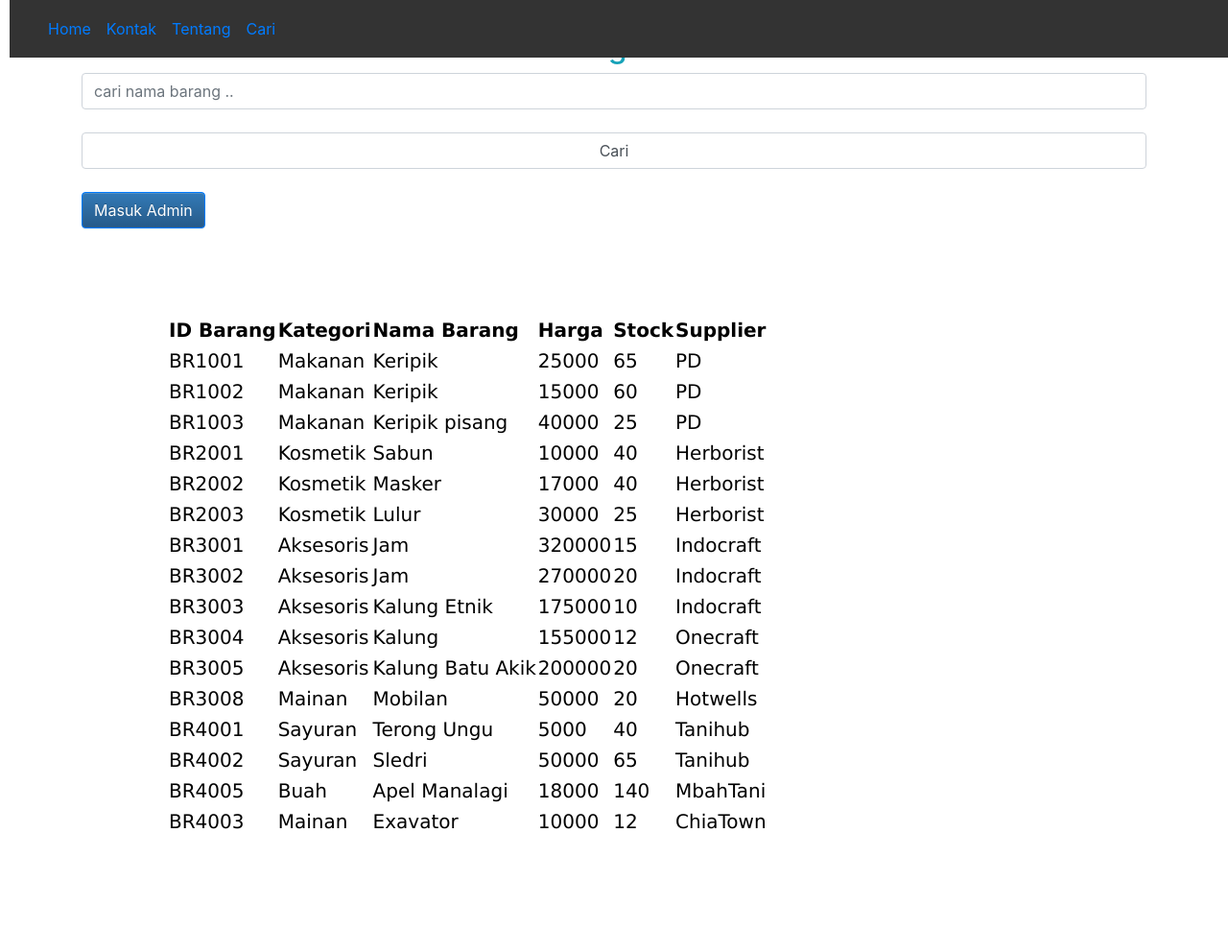
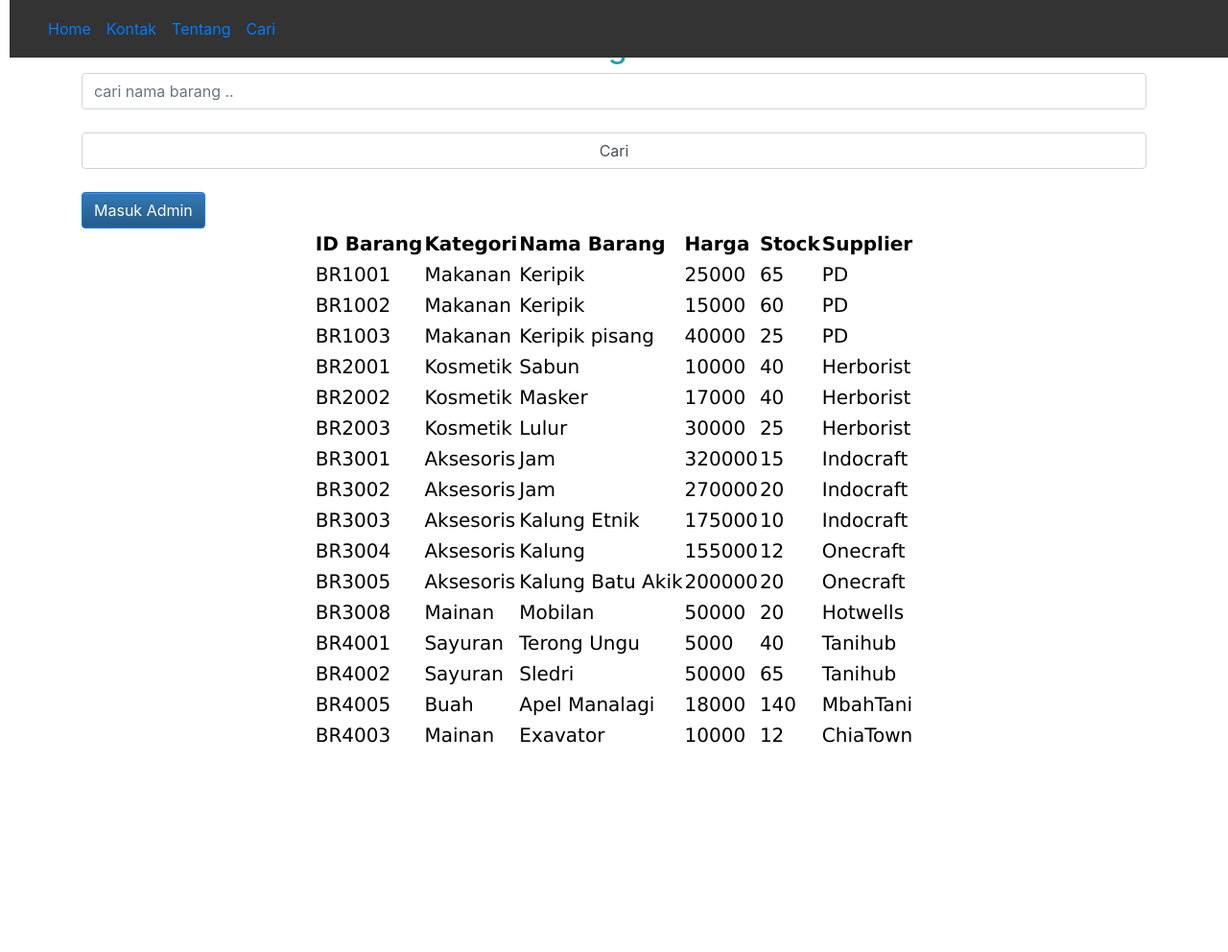
Before and after one commit to joeinus134131/MbahDagang, a PHP site: page /MbahDagang/index.php in a window 1280 px wide. Shown: the whole page at 96% size. After the commit the page ends 774 px from the top, so only its background shows below. Run offline with PHP 8.4, Linux system fonts and the light colour scheme; data comes from the database, SQL or seed files in the repository; some libraries are stand-ins or nearby versions.

Commit message:
update style.css

```diff
--- a/action/style.css
+++ b/action/style.css
@@ -23,7 +23,7 @@ div {
 }
 table {
     border: #353535;
-    margin: 90px;
+    margin: auto;
     font-family: "Lucida Sans Unicode", "Lucida Grande", "Segoe Ui";
     font-size: 20px;
     width: auto;
```
